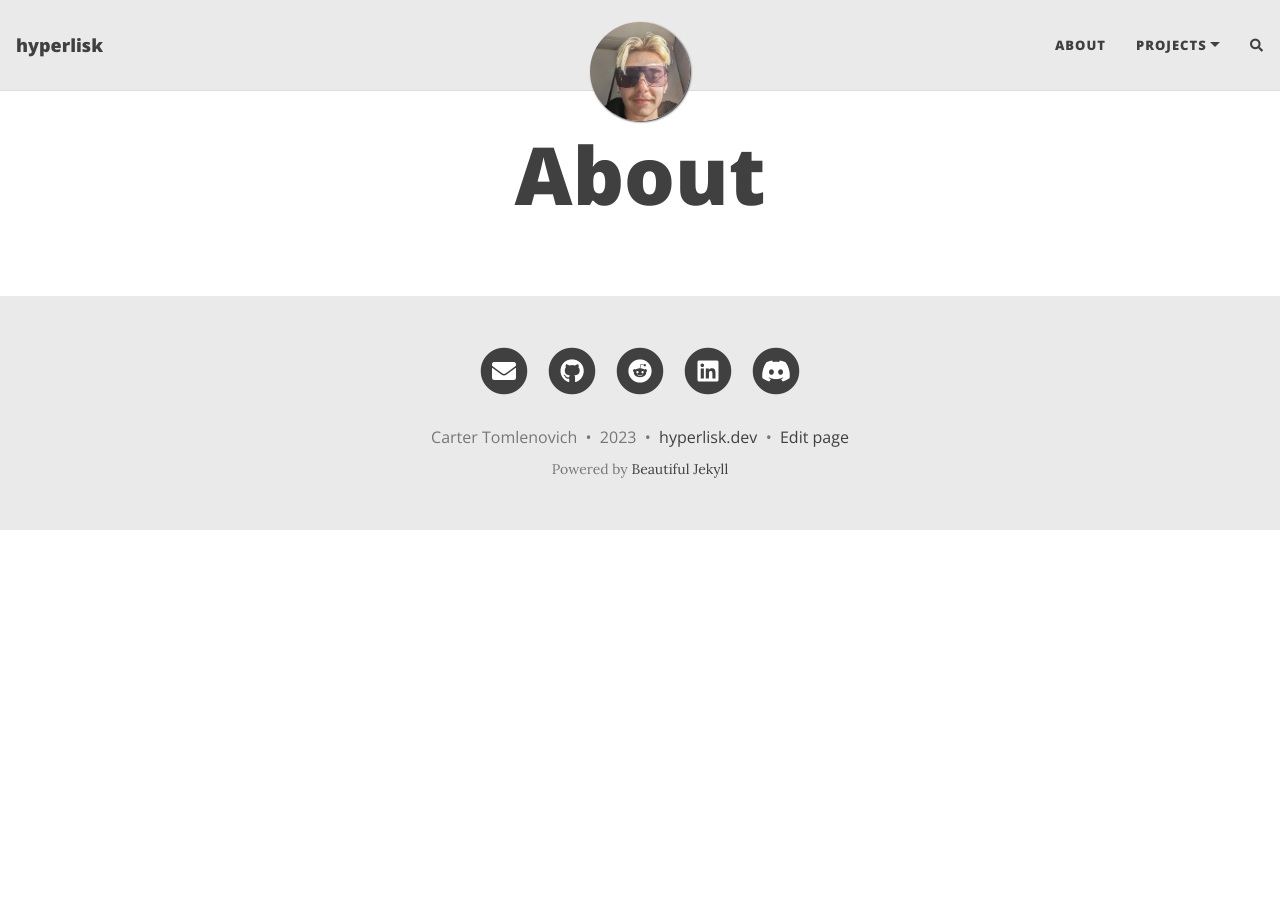
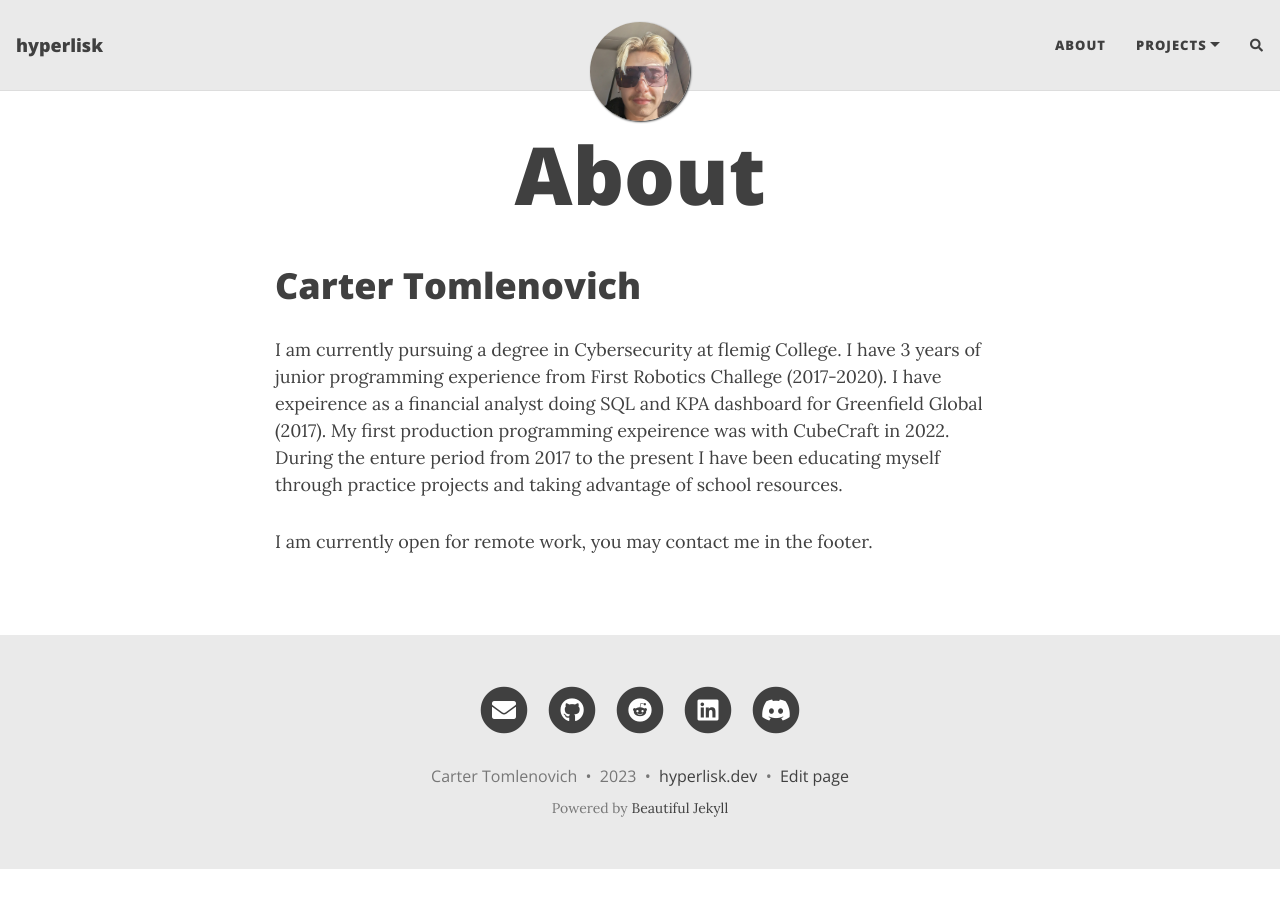
Before and after one commit to hyperliskdev/hyperliskdev.github.io, a Jekyll site: the page built from about.md, in a window 1280 px wide. Built offline with Jekyll 4.4.1, drawn with Linux system fonts in a browser that asks for light colours; nearby versions of some CDN libraries; comment, search, counter and statistics services are not loaded.

Commit message:
Update about.md

```diff
--- a/about.md
+++ b/about.md
@@ -3,3 +3,9 @@ layout: page
 title: About
 permalink: /about/
 ---
+
+# Carter Tomlenovich
+
+I am currently pursuing a degree in Cybersecurity at flemig College. I have 3 years of junior programming experience from First Robotics Challege (2017-2020). I have expeirence as a financial analyst doing SQL and KPA dashboard for Greenfield Global (2017). My first production programming expeirence was with CubeCraft in 2022. During the enture period from 2017 to the present I have been educating myself through practice projects and taking advantage of school resources.
+
+I am currently open for remote work, you may contact me in the footer.
```
